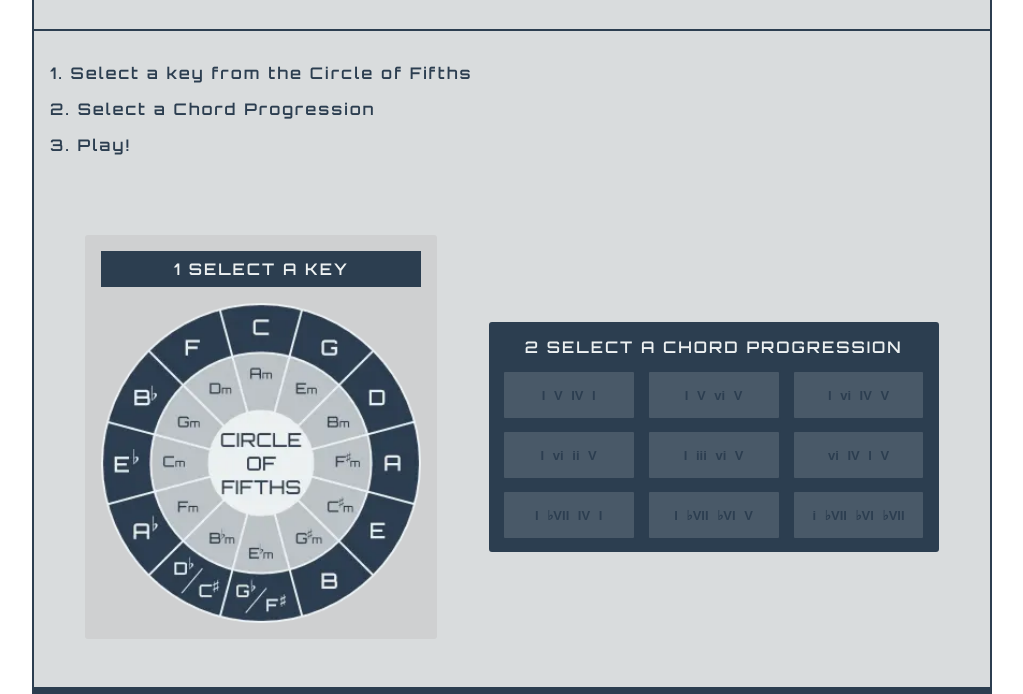
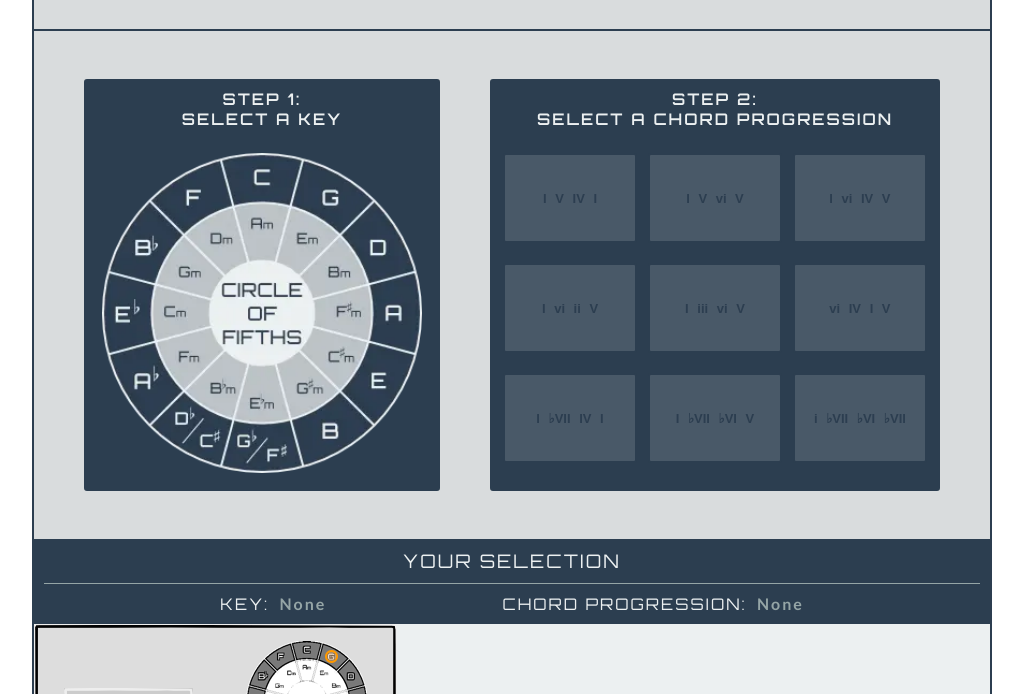
Before and after one commit to PhantomPWR/chord-progression-pocket-guide, a plain HTML site: page index.html in a window 1280 px wide. Shown: the part 101-795 px from the top of the page, without its empty margins (128-1151 px from the left). Drawn offline with Linux system fonts and the light colour scheme.

Commit message:
Rework key & chord progression selection layout

```diff
--- a/assets/css/styles.css
+++ b/assets/css/styles.css
@@ -158,7 +158,6 @@ h3,
 h4,
 h5,
 h6,
-.site-description,
 .selection-key-label,
 .selection-chord-progression-label {
     font-family: "Orbitron", sans-serif;
@@ -173,10 +172,6 @@ h6,
 strong,
 button {
     font-weight: 600;
-}
-
-.site-description {
-    font-weight: 700;
 }
 
 .uppercase {
@@ -199,6 +194,7 @@ button {
 }
 
 main,
+.key-select-outer-container,
 .chord-progression-inner {
     background-color: #2c3e50;
     border: 2px solid #2c3e50;
@@ -232,17 +228,6 @@ main {
 
 .control-area {
     background-color: #d9dcdd;
-}
-
-.key-select-outer-container {
-    background-color: #cfd0d1;
-    padding: 1em;
-    border-radius: 3px;
-}
-
-.key-select-outer-container .section-heading {
-    margin: 0 0 1em;
-    padding: 0.5em;
 }
 
 .section-heading {
@@ -353,10 +338,6 @@ main {
     width: 960px;
 }
 
-.site-description {
-    padding: 1em;
-}
-
 .control-area,
 .display-area {
     padding: 3em 0;
@@ -371,6 +352,24 @@ main {
     align-items: center;
     justify-content: space-evenly;
     position: relative;
+}
+
+.key-select-outer-container,
+.chord-progression-inner {
+    height: 412px;
+}
+
+.key-select-outer-container {
+    padding: 0 1em 1em;
+}
+
+.section-heading {
+    margin: 0 0 1em;
+    padding: 0.5em 0;
+}
+
+.section-heading span {
+    display: block;
 }
 
 
@@ -531,17 +530,26 @@ main {
     width: 450px;
 }
 
-.chord-progression-select .btn-row {
+.chord-progression-select .button-container {
+    height: 320px;
     justify-content: space-evenly;
 }
 
-.chord-progression-select .btn-row:not(:first-child) {
+.chord-progression-select .button-row {
+    justify-content: space-evenly;
+}
+
+.chord-progression-select .button-row:not(:first-child) {
     margin: 1rem 0;
+}
+
+.chord-progression-select .button-row:first-child {
+    margin-bottom: 1rem;
 }
 
 .chord-progression-select button {
     padding: 1em 0.5em;
-    height: 50px;
+    height: 90px;
     width: 30%;
 }
 
--- a/index.html
+++ b/index.html
@@ -70,11 +70,6 @@
         </div>
 
         <h1 id="siteTitle" class="site-title uppercase">Chord Progressions <span>Pocket Guide For Guitar</span></h1>
-        <div class="site-description">
-            <p>1. Select a key from the Circle of Fifths</p>
-            <p>2. Select a Chord Progression</p>
-            <p>3. Play!</p>
-        </div>
 
         <!-- Control Area -->
         <section id="controls" class="control-area flex-container">
@@ -87,7 +82,7 @@
 
             <!-- Key Select Outer Container -->
             <div class="key-select-outer-container flex-container flex-column">
-                <h2  class="uppercase section-heading"><span class="step">1</span> Select a key</h2>
+                <h2  class="uppercase section-heading"><span class="step">Step 1:</span><span>Select a key</span></h2>
 
                 <!-- Key Selection Background (Circle of Fifths) -->
                 <div id="circleOfFifthsContainer" class="circle-of-fifths-container flex-container">
@@ -190,24 +185,26 @@
 
             <!-- Chord Progression Select -->
             <div class="chord-progression-container">
-                <!-- <h1 id="siteTitle" class="site-title uppercase">Chord Progression <span>Pocket Guide</span></h1> -->
                 <div class="chord-progression-inner">
                     <div id="chordProgressionSelect" class="chord-progression-select">
-                        <h2  class="uppercase section-heading"><span class="step">2</span> Select a chord progression</h2>
-                            <div class="btn-row flex-container">
+                        <h2  class="uppercase section-heading"><span class="step">Step 2:</span><span>Select a chord progression</span></h2>
+
+                        <div class="button-container flex-container flex-column">
+                            <div class="button-row flex-container">
                                 <button data-chord-progression-select="oneFiveFourOne" class="chord-progression">I V IV I</button>
                                 <button data-chord-progression-select="oneFiveMinorSixFive" class="chord-progression">I V vi V</button>
                                 <button data-chord-progression-select="oneMinorSixFourFive" class="chord-progression">I vi IV V</button>
-                        </div>
-                            <div class="btn-row flex-container">
+                            </div>
+                            <div class="button-row flex-container">
                                 <button data-chord-progression-select="oneMinorSixMinorTwoFive" class="chord-progression">I vi ii V</button>
                                 <button data-chord-progression-select="oneMinorThreeMinorSixFive" class="chord-progression">I iii vi V</button>
                                 <button data-chord-progression-select="minorSixFourOneFive" class="chord-progression">vi IV I V</button>
-                        </div>
-                            <div class="btn-row flex-container">
+                            </div>
+                            <div class="button-row flex-container">
                                 <button data-chord-progression-select="oneFlatSevenFourOne" class="chord-progression">I ♭VII IV I</button>
                                 <button data-chord-progression-select="oneFlatSevenFlatSixFive" class="chord-progression">I ♭VII ♭VI V</button>
                                 <button data-chord-progression-select="minorOneFlatSevenFlatSixFlatSeven" class="chord-progression">i ♭VII ♭VI ♭VII</button>
+                            </div>
                         </div>
                     </div>
                 </div>
```
